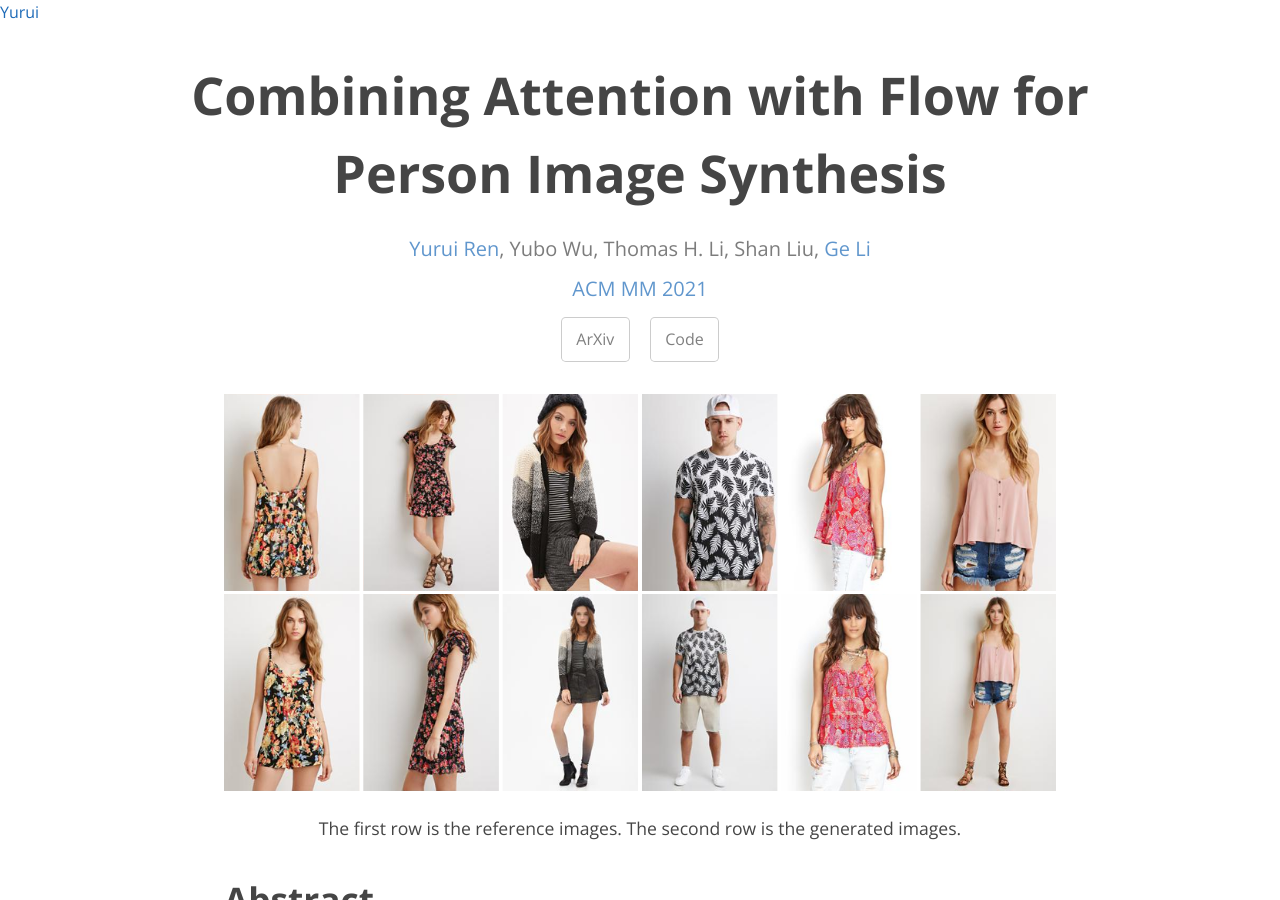
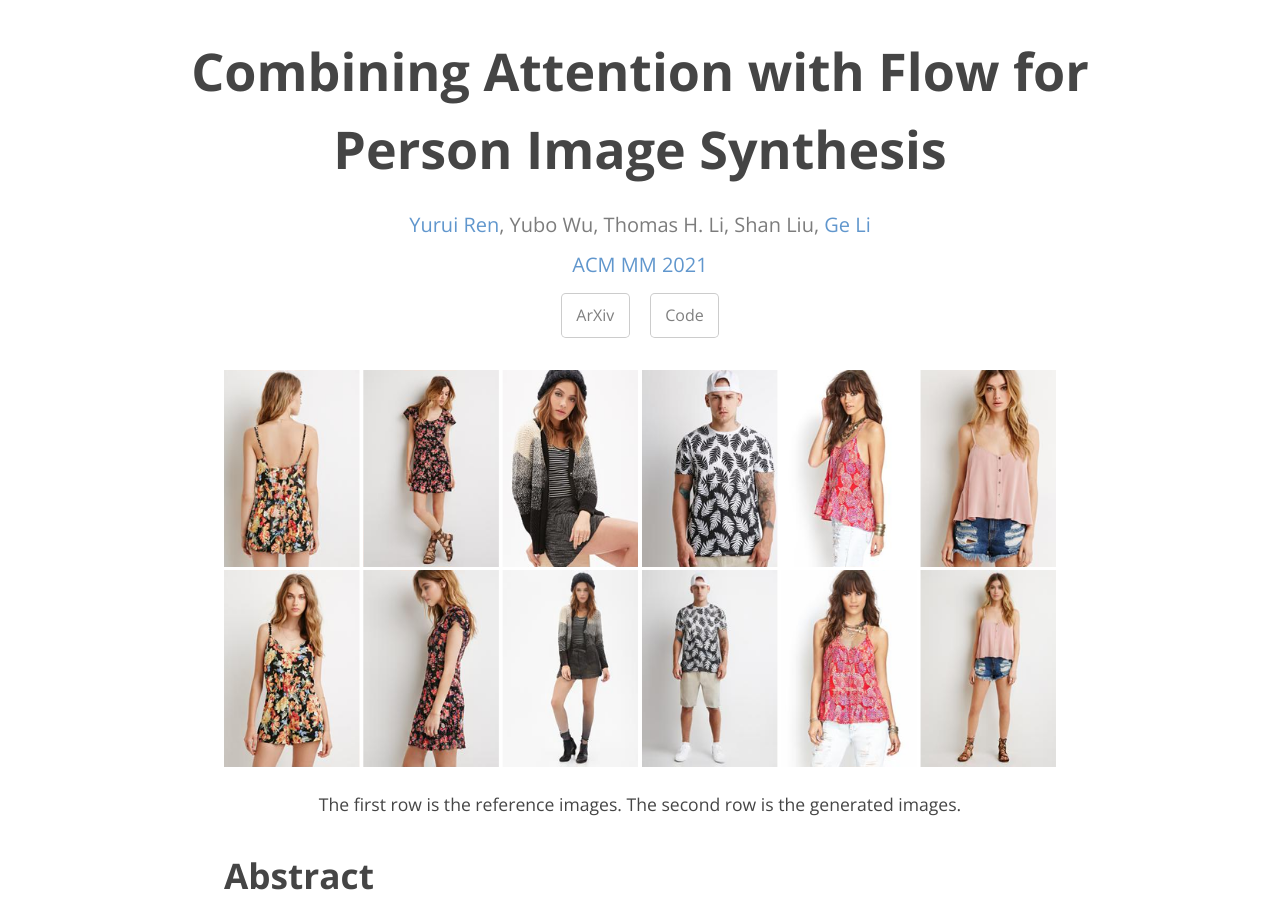
Before and after one commit to wyb-sy/web-ACM-MM2021, a Jekyll site: the page built from index.md, in a window 1280 px wide and 900 px high. Built offline with Jekyll 4.4.1, drawn with Linux system fonts in a browser that asks for light colours.

Commit message:
Update default.html

```diff
--- a/_layouts/default.html
+++ b/_layouts/default.html
@@ -20,7 +20,6 @@
   </head>
   <body>
     <a id="skip-to-content" href="#content">Skip to the content.</a>
-    <a href="https://renyurui.github.io">Yurui</a>
 
     <header class="simple-header" role="banner">
       <h1 class="project-name">Combining Attention with Flow for Person Image Synthesis</h1>
```
